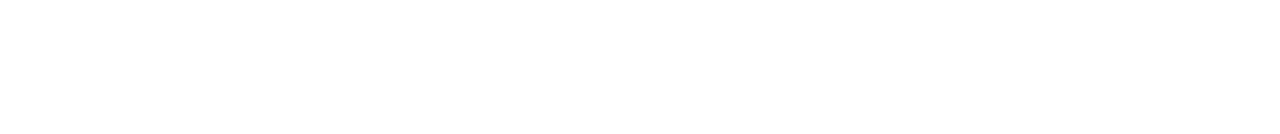
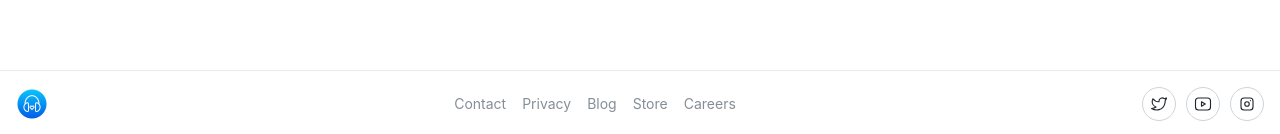
Before and after one commit to jirayu123za/frontend, a Next.js app: page /cart in a window 1280 px wide. Shown: the part 1590-1724 px from the top of the page. Before the commit the page ends 1540 px from the top, so only its background shows below. Built offline with nearby package versions, Linux system fonts and the light colour scheme; no server answers.

Commit message:
add footer to the end of the page

```diff
--- a/src/app/cart/page.tsx
+++ b/src/app/cart/page.tsx
@@ -4,6 +4,7 @@
 import Nav from '../components/nav/Navbar'; // นำเข้า Nav component
 import { useCart } from '../hook/useCart';
 import { useFetchCartItems } from '../../app/hook/useFetchCartItems';
+import { FooterCentered } from '../components/footer/FooterCentered';
 
 const CartPage = () => {
   const { items, updateQuantity, removeItem, total } = useCart();
@@ -100,6 +101,8 @@
           </Button>
         </div>
       </div>
+
+      <FooterCentered />
     </div>
   );
 };
```
